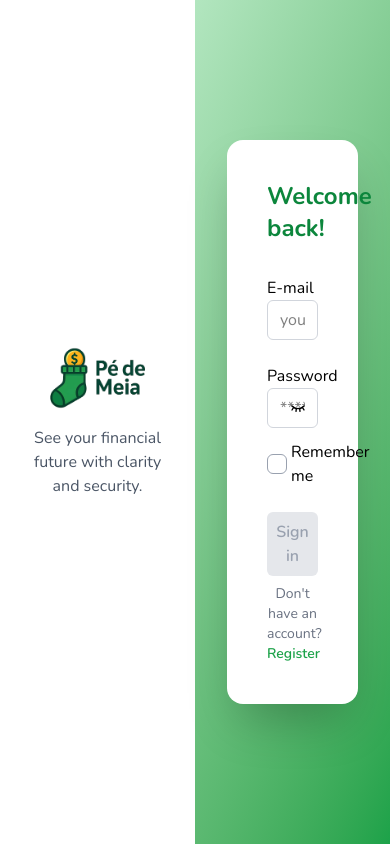
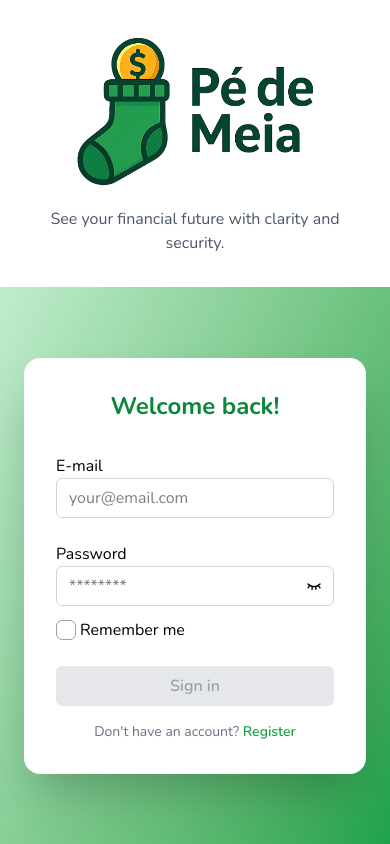
Before and after one commit to GuiPM001/pe-de-meia, a Next.js app: page /en/login in a window 390 px wide. Built offline with nearby package versions, Linux system fonts and the light colour scheme.

Commit message:
responsive login page

```diff
--- a/app/[locale]/(public)/login/page.tsx
+++ b/app/[locale]/(public)/login/page.tsx
@@ -61,16 +61,18 @@ export default function Login() {
   };
 
   return (
-    <div className="flex h-screen bg-gradient-to-br from-green-100 to-primary">
-      <div className="flex flex-col w-1/2 bg-white items-center justify-center p-8">
+    <div className="flex flex-col lg:flex-row h-screen bg-gradient-to-br from-green-100 to-primary">
+  {/* Seção da logo */}
+  <div className="flex flex-col items-center justify-center p-8 bg-white lg:w-1/2">
     <Image alt="Pé de meia logo" src={logo} width={384} height={188} />
-        <p className="text-gray-600 mt-4 max-w-72 text-wrap text-center">
+    <p className="text-gray-600 mt-4 max-w-xs text-center">
       {t("slogan")}
     </p>
   </div>
 
-      <div className="flex w-1/2 items-center justify-center p-8">
-        <div className="bg-white rounded-2xl shadow-2xl p-10 w-full max-w-md">
+  {/* Seção do formulário */}
+  <div className="flex flex-1 items-center justify-center p-6 sm:p-10">
+    <div className="bg-white rounded-2xl shadow-2xl p-8 sm:p-10 w-full max-w-md">
       <h2 className="text-2xl font-bold text-primary-dark text-center mb-8">
         {t("login.title")}
       </h2>
@@ -109,6 +111,7 @@ export default function Login() {
           type="button"
           onClick={submitLogin}
           disabled={loading || !form.email || !form.password}
+          className="w-full"
         >
           {loading ? t("loading") : t("login.button")}
         </Button>
@@ -118,8 +121,8 @@ export default function Login() {
         <span className="text-red-600 text-sm">{error.message}</span>
       )}
 
-          <p className="text-center text-gray-500 text-sm mt-2">
-            {t("login.register")}
+      <p className="text-center text-gray-500 text-sm mt-4">
+        {t("login.register")}{" "}
         <a
           href="register"
           className="text-primary hover:underline font-semibold"
```
Lines whose indentation alone changed are shown as unchanged.
